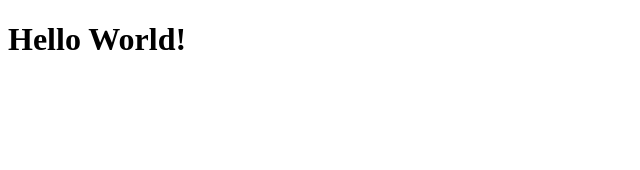
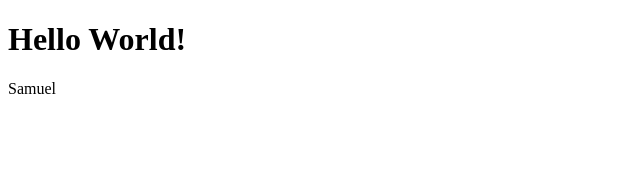
Before and after one commit to 1leumas/Node-React-RS, a React (Vite) app in the folder leumasnotes/: page / in a window 1280 px wide. Shown: the top 170 px of the page, without its empty margins (0-640 px from the left). Built offline with nearby package versions, Linux system fonts and the light colour scheme.

Commit message:
fragment

```diff
--- a/leumasnotes/src/pages/Details.jsx
+++ b/leumasnotes/src/pages/Details.jsx
@@ -1,6 +1,9 @@
 export function Details() {
 
     return (
+        <>
         <h1>Hello World!</h1>
+        <span>Samuel</span>
+        </>
     )
 }
```
